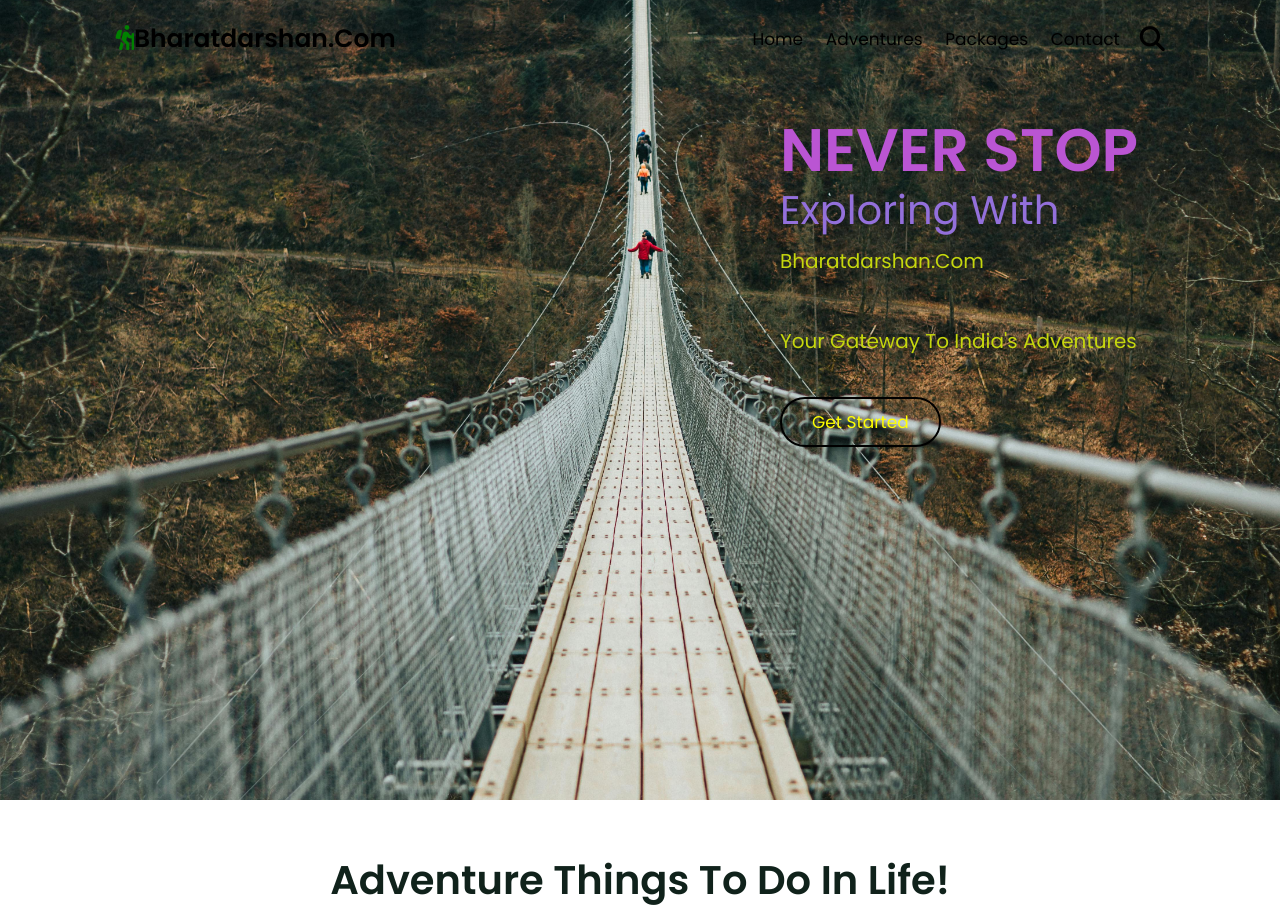
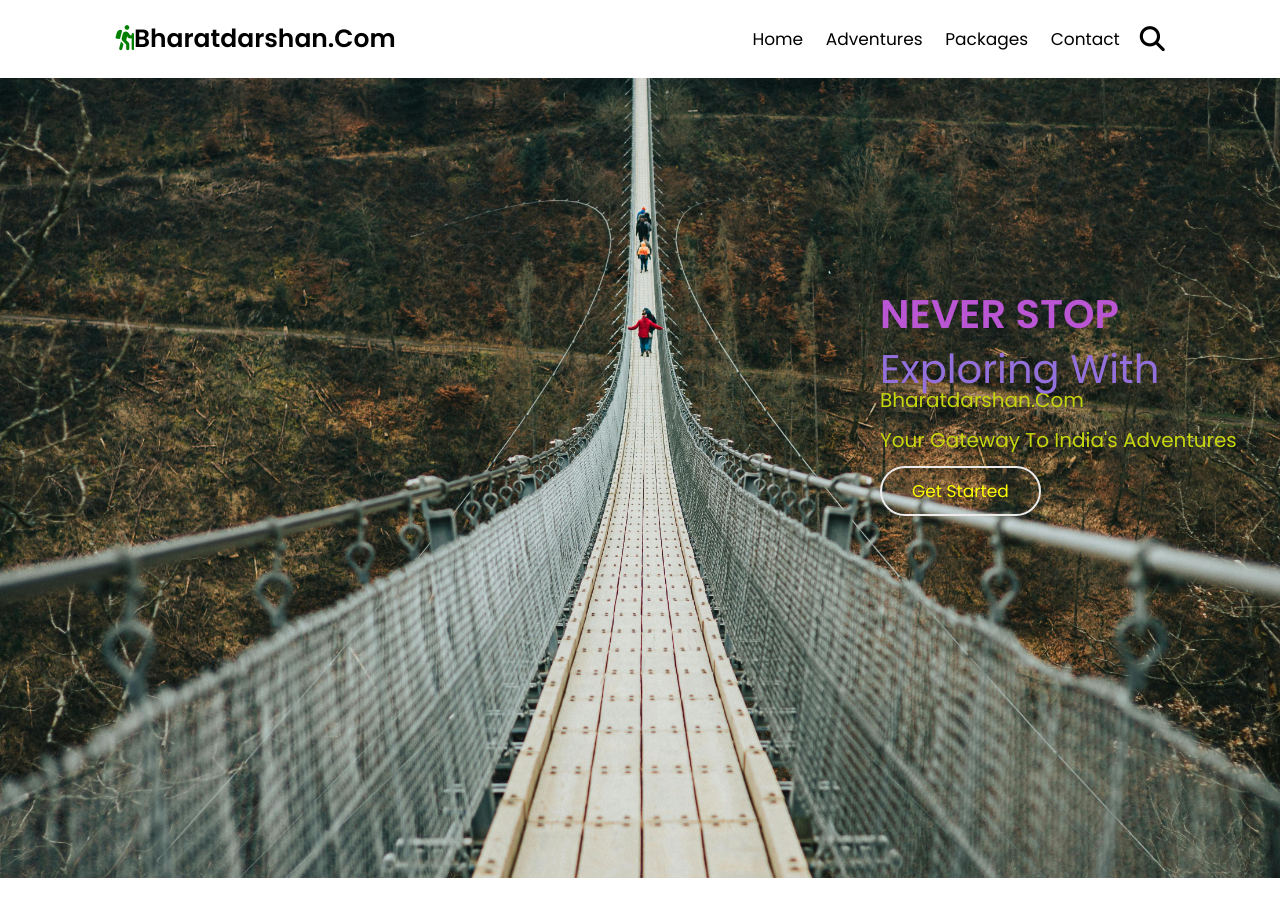
Before and after one commit to gajrebalraj69/Tourism-Project, a PHP site: page /index.html in a window 1280 px wide. Shown: the top 918 px of the page. Run offline with PHP 8.4, Linux system fonts and the light colour scheme; some libraries are stand-ins or nearby versions.

Commit message:
Update style.css

```diff
--- a/css/style.css
+++ b/css/style.css
@@ -21,47 +22,60 @@ html {
 section {
     padding: 5rem 9%;
 }
+
 .btn {
     margin-top: 1rem;
     display: inline-block;
-  border: 0.2rem solid black;
-  color: black;
+    border: 0.2rem solid rgb(238, 235, 235);
+    color: rgb(245, 240, 240);
     cursor: pointer;
     background: none;
     font-size: 1.7rem;
     padding: 1rem 3rem;
     border-radius: 40px;
 }
+
 .btn:hover {
-  background: black;
+    background-color: rgb(12, 12, 12);
+    color: rgb(246, 242, 242);
+}
+
+
+
+.btn:hover {
+    background: rgb(0, 0, 0);
     color: white;
 }
+
 .heading {
     text-align: center;
     margin-bottom: 2.5rem;
     font-size: 4rem;
     color: #10221b;
 }
+
 .header {
-  position: fixed;
-  top: 0;
-  left: 0;
-  right: 0;
     padding: 2rem 9%;
-  z-index: 1000;
     display: flex;
     align-items: center;
 }
+
 .header.active {
-  background: #fff;
-  box-shadow: 0 0.5rem 1rem rgba(0, 0, 0, 0.1);
+    background: none;
+    /* Remove background color */
+    box-shadow: none;
+    /* Remove box shadow */
+    z-index: auto;
+    /* Remove z-index */
 }
+
 .header .logo {
     margin-right: auto;
     font-size: 2.5rem;
     color: black;
     font-weight: bolder;
 }
+
 .wrapper1 {
     margin-left: auto;
     margin-right: auto;
@@ -247,32 +272,46 @@ form label:hover {
 
 
 }
+
+                                                    /* Exploring With */
+
 .home .content span {
+    line-height: 0;
     position: static;
     font-size: 4rem;
     color: #9370DB;
     bottom: 20cm;
     position: absolute;
-  top: 60px;
+    top: 65px;
     right: 30;
     margin-top: 20px;
 
 }
+
+/* NEVER STOP */
+
 .home .content h3 {
-  font-size: 6rem;
+
+    font-size: 4rem;
     color: #BA55D3;
-  padding-top: 0.5rem;
+    padding-top: rem;
+    padding-inline-end: 1rem;
     text-transform: uppercase;
 
 }
+
+                                                           /* Bharatdarshan.Com Your Gateway To India's Adventures */
+
+
 .home .content p {
 
-  line-height: 2;
+    line-height: 0;
     color: #c6d70e;
     font-size: 2.0rem;
-  padding: 1rem 0;
-  margin-top: 20px;
+    padding: rem 0;
+    margin-top: 40px;
 }
+
 .category .box-container {
     display: -ms-grid;
     display: grid;
@@ -534,16 +605,39 @@ form label:hover {
     html {
         font-size: 50%;
     }
+
     .heading {
         font-size: 3rem;
     }
-    .input, textarea {
+
+    .input,
+    textarea {
         width: 70vw !important;
     }
+
     form {
         width: 50vw;
     }
+
     .wrapper1 {
         padding: 10px;
     }
 }
+
+.home .box {
+    min-height: 100vh;
+    display: flex;
+    align-items: center;
+    background-size: cover;
+    background-position: center;
+    justify-content: flex-end;
+    padding: 2rem 9%;
+}
+
+.home .box .content {
+    width: 40rem;
+    text-align: start;
+    position: absolute;
+    top: 50%;
+    transform: translateY(-50%);
+}
```
Also changed, not shown: other parts of css/style.css (+61 -17 lines). Lines whose indentation alone changed are shown as unchanged.
